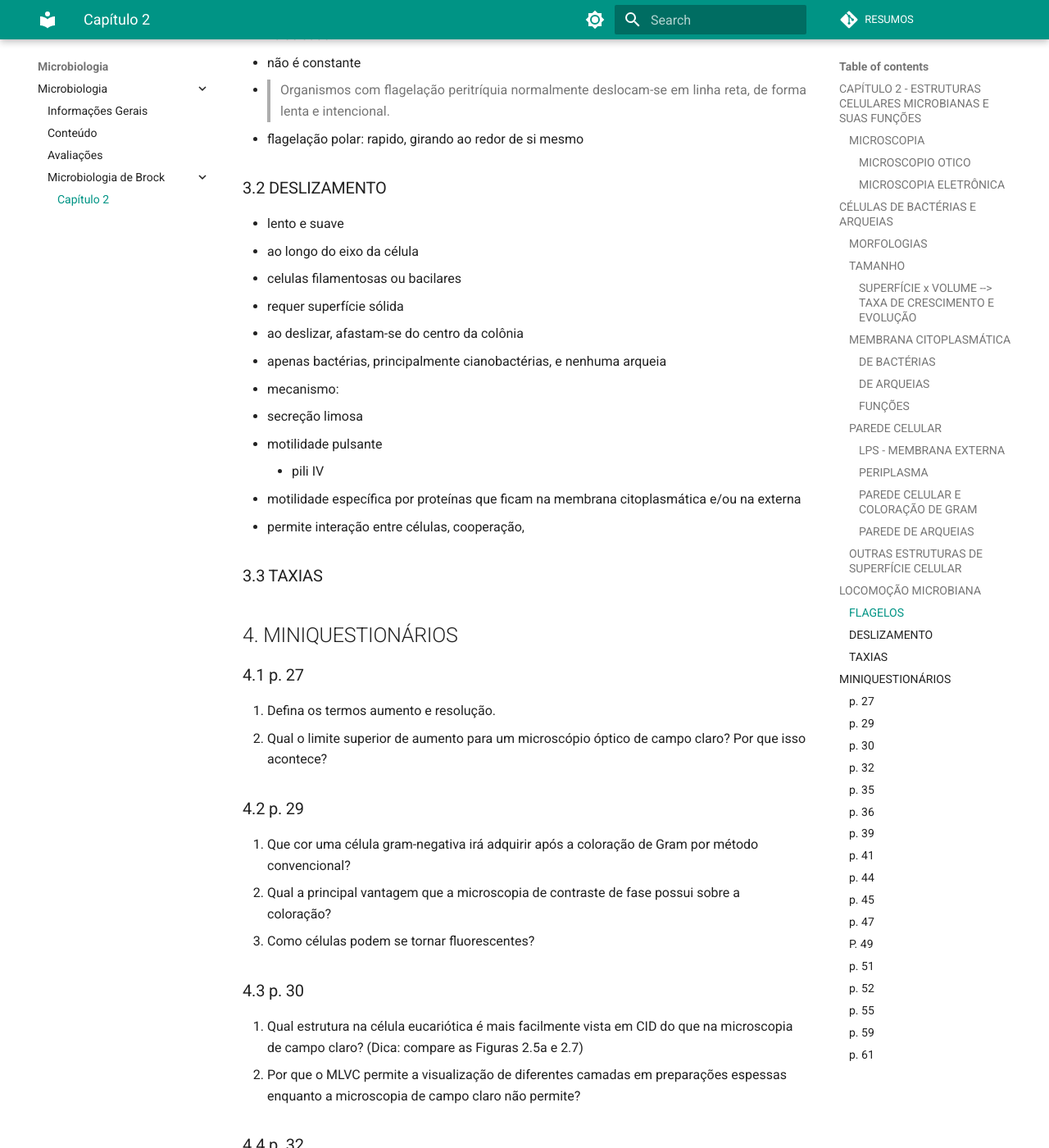
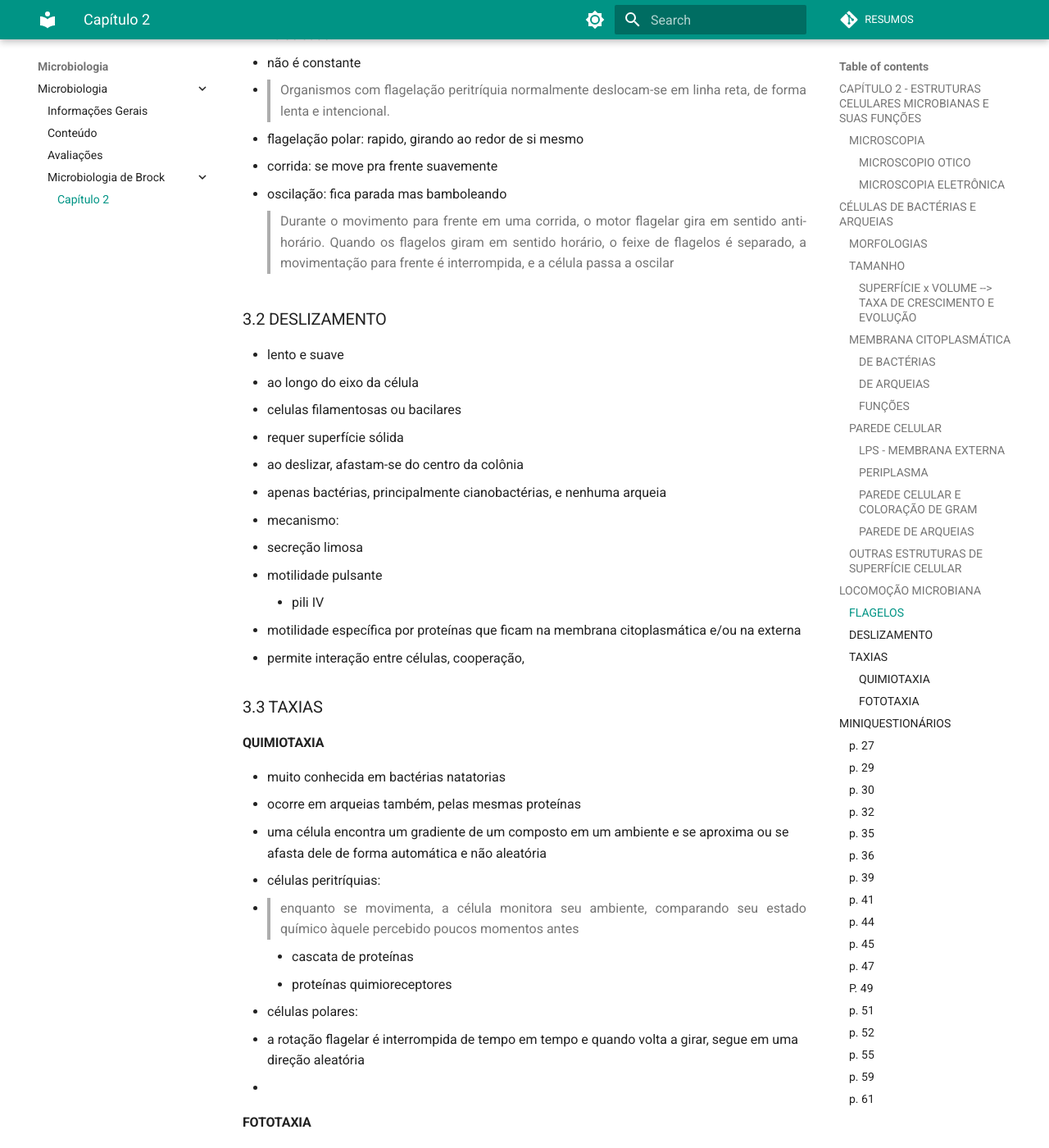
Before and after one commit to luhm/microbiologia, an MkDocs documentation site: the page built from docs/microbiologia/m4d2_microbiologia_de_brock_2.md, in a window 1280 px wide and 1400 px high, scrolled down 16202 px. Shown: the whole window at 82% size. Built offline with MkDocs 1.6.1 and Material for MkDocs 9.7.7, drawn with Linux system fonts in a browser that asks for light colours.

Commit message:
Update m4d2_microbiologia_de_brock_2.md

```diff
--- a/docs/microbiologia/m4d2_microbiologia_de_brock_2.md
+++ b/docs/microbiologia/m4d2_microbiologia_de_brock_2.md
@@ -427,6 +427,13 @@ ou proteínas.
   - não é constante
   - > Organismos com flagelação peritríquia normalmente deslocam-se em linha reta, de forma lenta e intencional.
   - flagelação polar: rapido, girando ao redor de si mesmo
+- corrida: se move pra frente suavemente
+- oscilação: fica parada mas bamboleando
+> Durante o movimento para frente em uma corrida, o
+motor flagelar gira em sentido anti-horário. Quando os flagelos
+giram em sentido horário, o feixe de flagelos é separado, a
+movimentação para frente é interrompida, e a célula passa a
+oscilar
 
 ### DESLIZAMENTO
 
@@ -445,6 +452,20 @@ ou proteínas.
 
 ### TAXIAS
 
+#### QUIMIOTAXIA
+
+- muito conhecida em bactérias natatorias
+- ocorre em arqueias também, pelas mesmas proteínas
+- uma célula encontra um gradiente de um composto em um ambiente e se aproxima ou se afasta dele de forma automática e não aleatória
+- células peritríquias:
+  - > enquanto se movimenta, a célula monitora seu ambiente, comparando seu estado químico àquele percebido poucos momentos antes
+    - cascata de proteínas
+    - proteínas quimioreceptores
+- células polares:
+  - a rotação flagelar é interrompida de tempo em tempo e quando volta a girar, segue em uma direção aleatória
+  -
+
+#### FOTOTAXIA
 
 ## MINIQUESTIONÁRIOS
 
```
